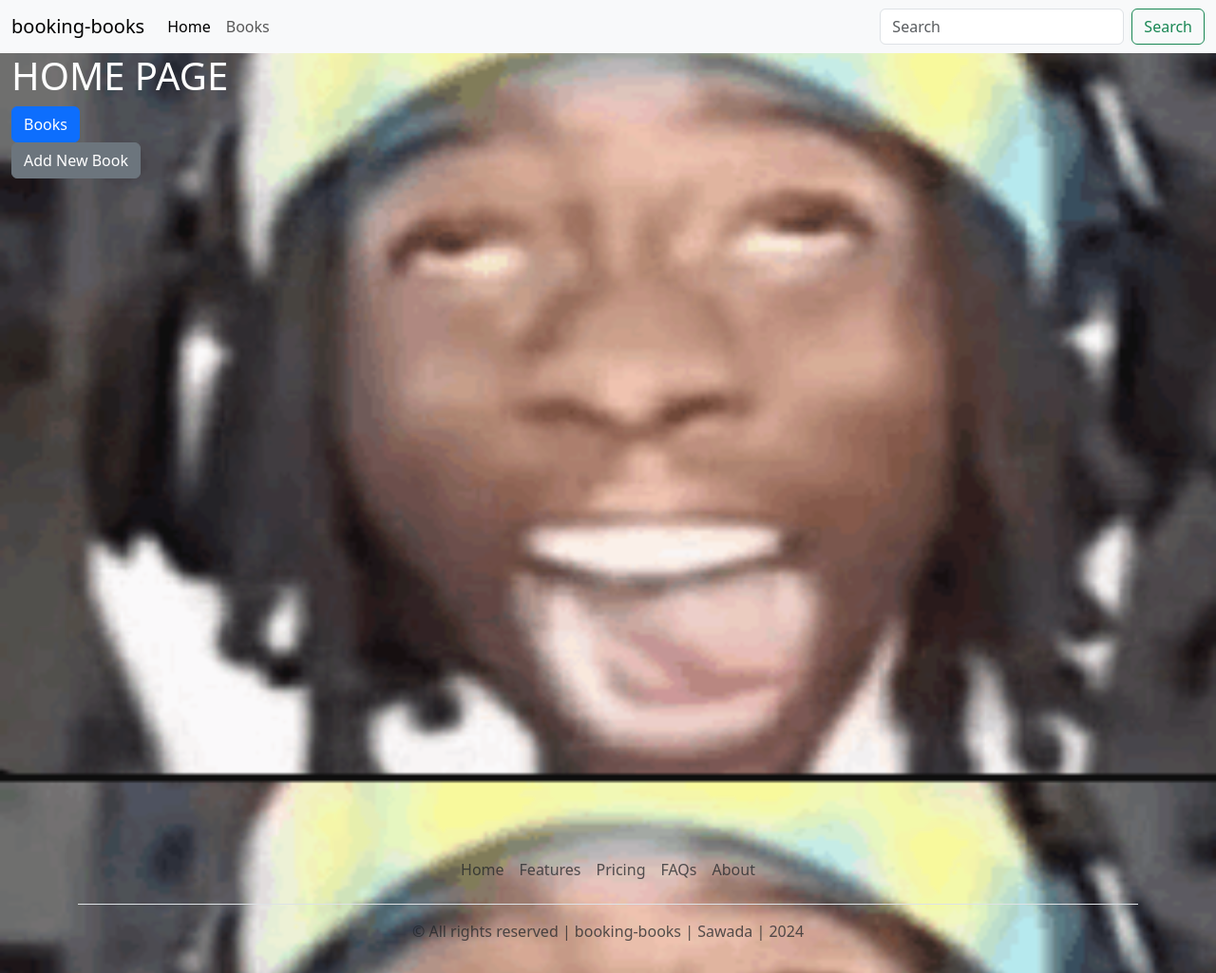
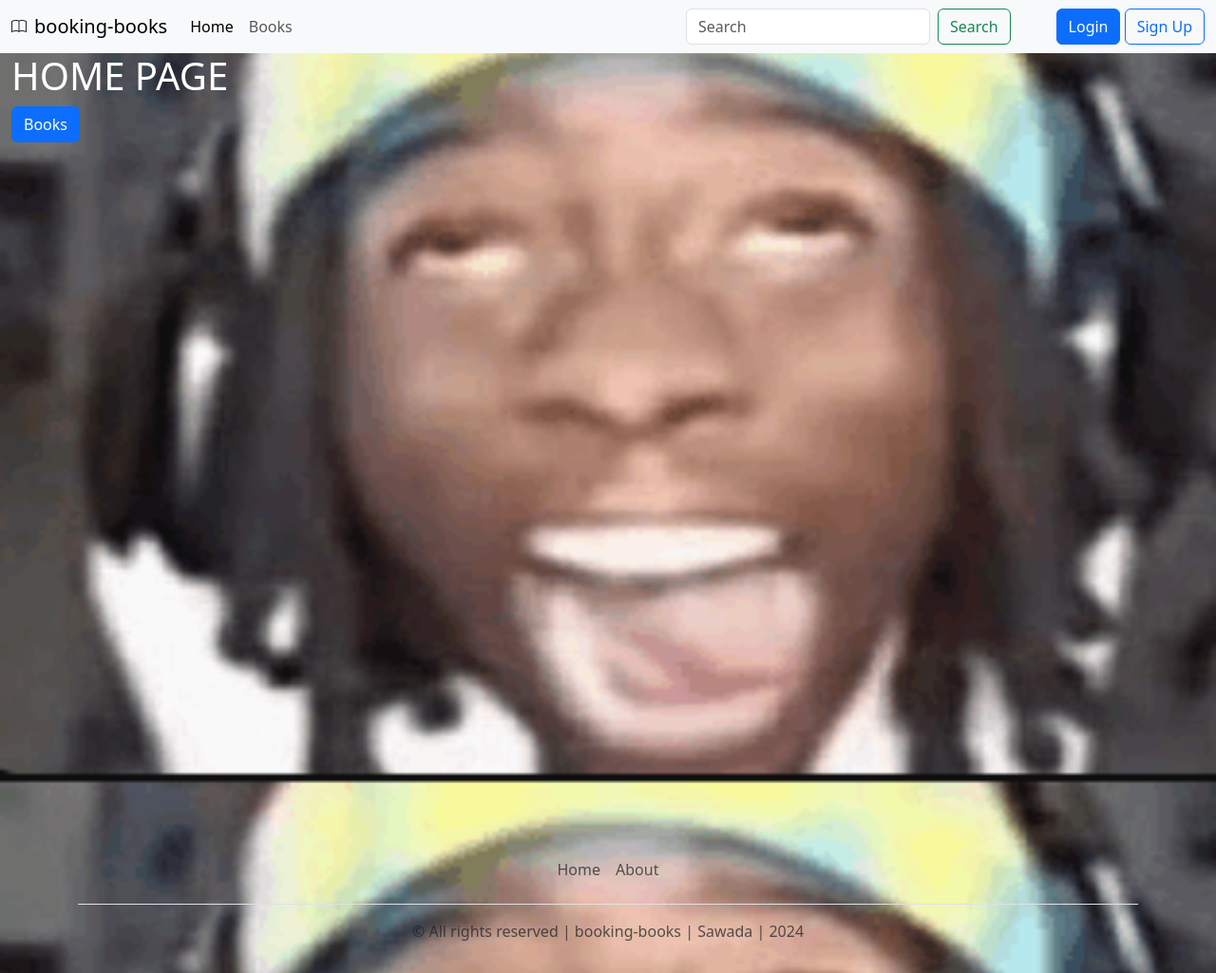
Before and after one commit to SawadaAndzen/booking-books, a Django app: page / in a window 1280 px wide. Shown: the whole page at 95% size. Run offline with Django 4.2, Linux system fonts and the light colour scheme.

Commit message:
141024-fix

```diff
--- a/booking/templates/footer.html
+++ b/booking/templates/footer.html
@@ -1,10 +1,7 @@
 <div class="container">
     <footer class="py-3 my-4">
-      <ul class="nav justify-content-center border-bottom pb-3 mb-3">
+      <ul class="nav justify-content-center align-bottom border-bottom pb-3 mb-3">
         <li class="nav-item"><a href="#" class="nav-link px-2 text-body-secondary">Home</a></li>
-        <li class="nav-item"><a href="#" class="nav-link px-2 text-body-secondary">Features</a></li>
-        <li class="nav-item"><a href="#" class="nav-link px-2 text-body-secondary">Pricing</a></li>
-        <li class="nav-item"><a href="#" class="nav-link px-2 text-body-secondary">FAQs</a></li>
         <li class="nav-item"><a href="#" class="nav-link px-2 text-body-secondary">About</a></li>
       </ul>
       <p class="text-center text-body-secondary">&copy; All rights reserved | booking-books | Sawada | 2024</p>
--- a/booking/templates/index.html
+++ b/booking/templates/index.html
@@ -34,8 +34,15 @@
     <div class="row">
         <div class="col">
             <h1 class="text-white">HOME PAGE</h1>
-            <a href="/books/" class="btn btn-primary">Books</a><br>
-            <a href="/add-book/" class="btn btn-secondary">Add New Book</a>
+            <a href="/books/" class="btn btn-primary mb-2">Books</a><br>
+            {% if user.is_authenticated %}
+                {% if user.is_superuser %}
+                    <a href="/" class="btn btn-secondary">Make Booking</a>
+                    <a href="/add-book/" class="btn btn-outline-warning end-0">Add New Book</a>
+                {% else %}
+                    <a href="/" class="btn btn-secondary">Make Booking</a>
+                {% endif %}
+            {% endif %}
         </div>
     </div>
 </div>
--- a/booking/templates/navbar.html
+++ b/booking/templates/navbar.html
@@ -1,5 +1,6 @@
 <nav class="navbar navbar-expand-lg bg-body-tertiary">
   <div class="container-fluid">
+    <i class="bi bi-book me-2" href="/"></i>
     <a class="navbar-brand" href="/">booking-books</a>
     <button class="navbar-toggler" type="button" data-bs-toggle="collapse" data-bs-target="#navbarSupportedContent" aria-controls="navbarSupportedContent" aria-expanded="false" aria-label="Toggle navigation">
       <span class="navbar-toggler-icon"></span>
@@ -10,13 +11,24 @@
           <a class="nav-link active" aria-current="page" href="/">Home</a>
         </li>
         <li class="nav-item">
-          <a class="nav-link" href="books/">Books</a>
+          <a class="nav-link" href="/books/">Books</a>
         </li>
       </ul>
       <form class="d-flex" role="search">
-        <input class="form-control me-2" type="search" placeholder="Search" aria-label="Search">
+        <input class="form-control me-2 w-auto" type="search" placeholder="Search" aria-label="Search">
         <button class="btn btn-outline-success" type="submit">Search</button>
       </form>
+      {% if user.is_authenticated %}
+        <div class = 'nav-item align-middle ms-5 end-0'>
+          <a class= "nav-item disabled me-2 text-decoration-none text-muted">{{ user.first_name }} {{ user.last_name }}</a>
+          <a class = 'btn btn-outline-primary' href="/logout/">Logout</a>
+        </div>
+      {% else %}
+        <div class = 'nav-item align-middle ms-5 end-0'>
+          <a class = 'btn btn-primary' href="/login/">Login</a>
+          <a class = 'btn btn-outline-primary' href="/signup/">Sign Up</a>
+        </div>
+      {% endif %}
     </div>
   </div>
 </nav>
--- a/booking/views.py
+++ b/booking/views.py
@@ -21,7 +21,7 @@ def signup(request):
         if form.is_valid():
             form.save()
 
-            return redirect('home')
+            return redirect('login')
 
     else:
         form = UserCreationForm()
```
Also changed, not shown: booking_database.sqlite3, 3 other files.
